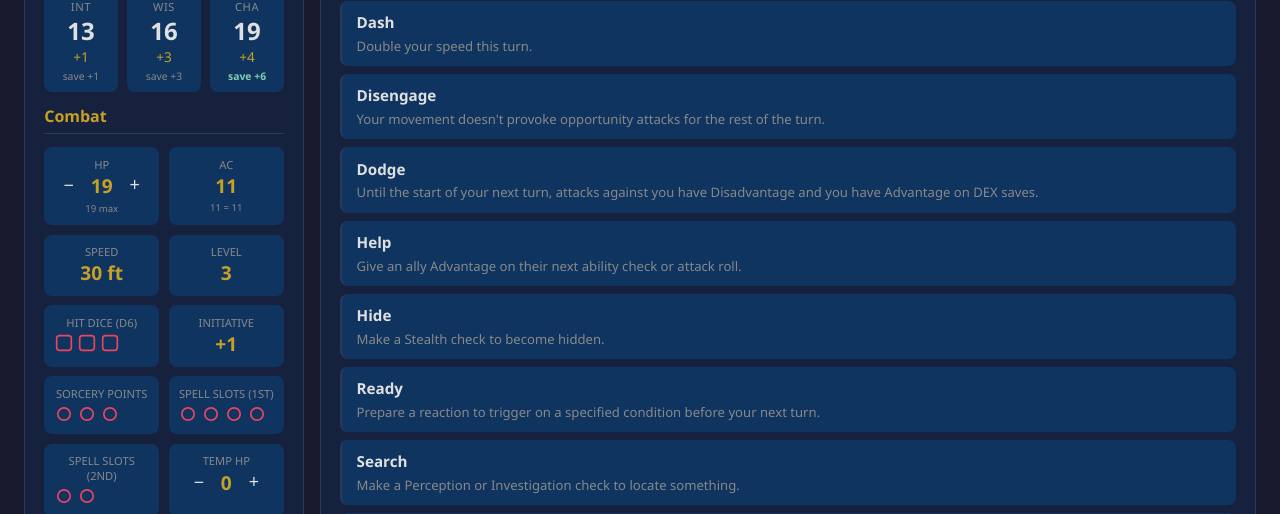
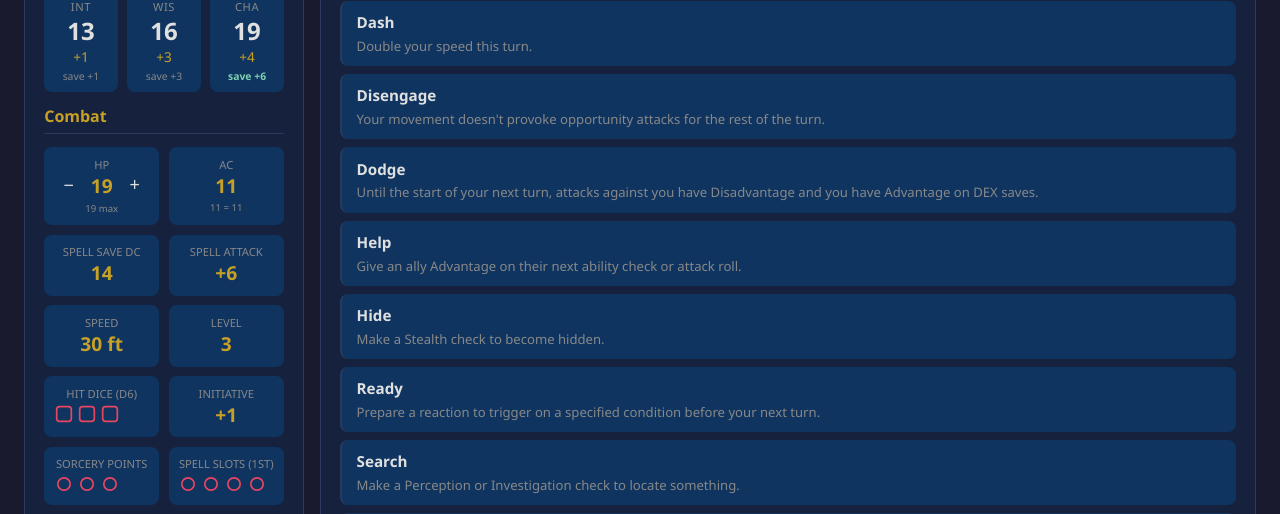
Before and after one commit to nmacinnis/tomato, a Flask app: page /character/1 in a window 1280 px wide. Shown: the part 396-910 px from the top of the page. Run offline with Flask 3, Linux system fonts and the light colour scheme; data comes from the database, SQL or seed files in the repository; data that the repository does not hold is empty.

Commit message:
add indicators for spell attack bonus and spell dave dc

```diff
--- a/static/character-abilities.js
+++ b/static/character-abilities.js
@@ -331,6 +331,18 @@ async function loadAbilities() {
   document.getElementById("sp-box").hidden = !sorceryPoints;
   if (sorceryPoints) renderSpPips();
 
+  // Spell Save DC and Spell Attack Bonus (CHA-based caster, shown when sorcery points present)
+  const hasSorcerer = !!sorceryPoints;
+  document.getElementById("spell-dc-box").hidden = !hasSorcerer;
+  document.getElementById("spell-atk-box").hidden = !hasSorcerer;
+  if (hasSorcerer) {
+    const prof = profBonus(char.level);
+    const chaMod = Math.floor((char.cha - 10) / 2);
+    document.getElementById("spell-dc-val").textContent = 8 + prof + chaMod;
+    const atk = prof + chaMod;
+    document.getElementById("spell-atk-val").textContent = atk >= 0 ? `+${atk}` : `${atk}`;
+  }
+
   const sl1Idx = abilities.findIndex((a) => a.name === "Spell Slots — 1st Level");
   spellSlotsL1 = sl1Idx !== -1 ? abilities[sl1Idx] : null;
   document.getElementById("slots-1-box").hidden = !spellSlotsL1;
--- a/templates/character.html
+++ b/templates/character.html
@@ -49,6 +49,14 @@
           <div id="hp-max-display" class="ac-breakdown"></div>
         </div>
         <div class="combat-box"><span class="combat-label">AC</span><span id="ac-val"></span><div id="ac-breakdown" class="ac-breakdown"></div></div>
+        <div class="combat-box" id="spell-dc-box" hidden>
+          <span class="combat-label">Spell Save DC</span>
+          <span id="spell-dc-val"></span>
+        </div>
+        <div class="combat-box" id="spell-atk-box" hidden>
+          <span class="combat-label">Spell Attack</span>
+          <span id="spell-atk-val"></span>
+        </div>
         <div class="combat-box"><span class="combat-label">Speed</span><span id="speed-val"></span></div>
         <div class="combat-box"><span class="combat-label">Level</span><span id="level-val"></span></div>
         <div class="combat-box">
```
